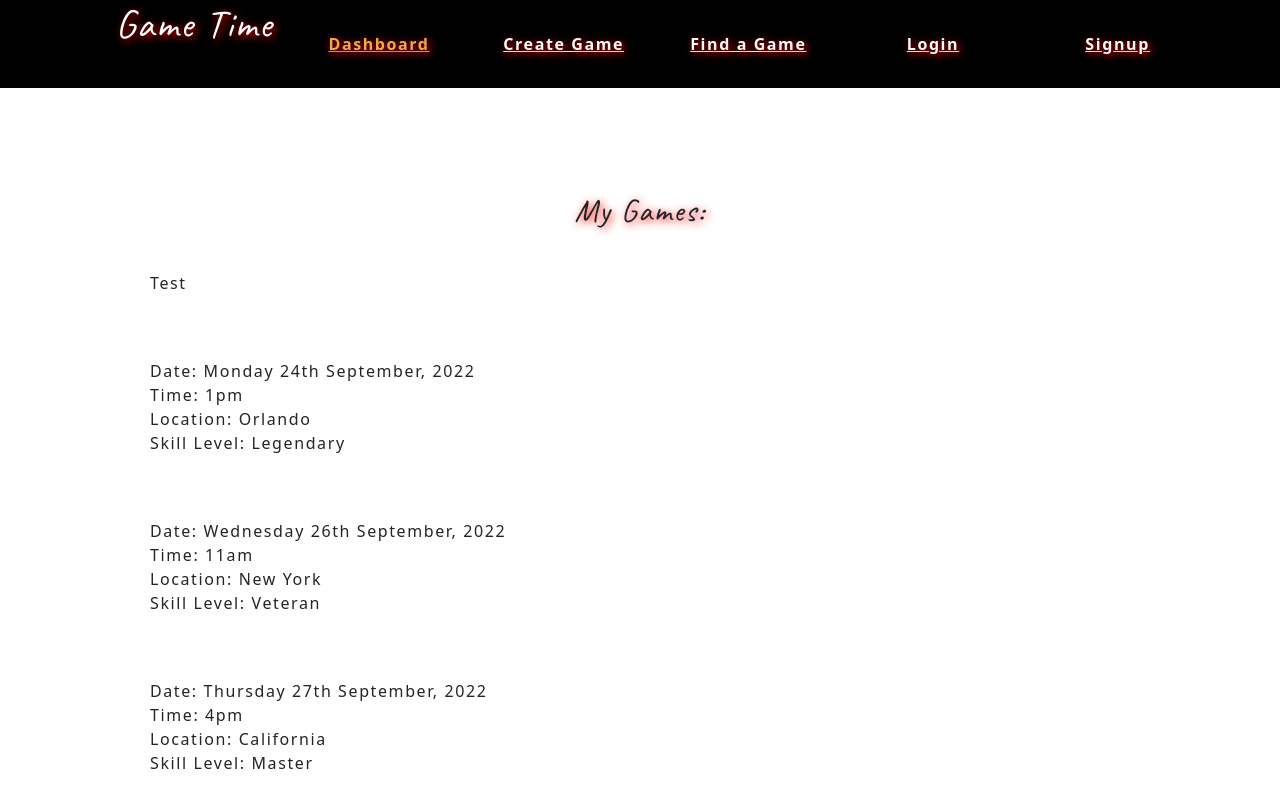
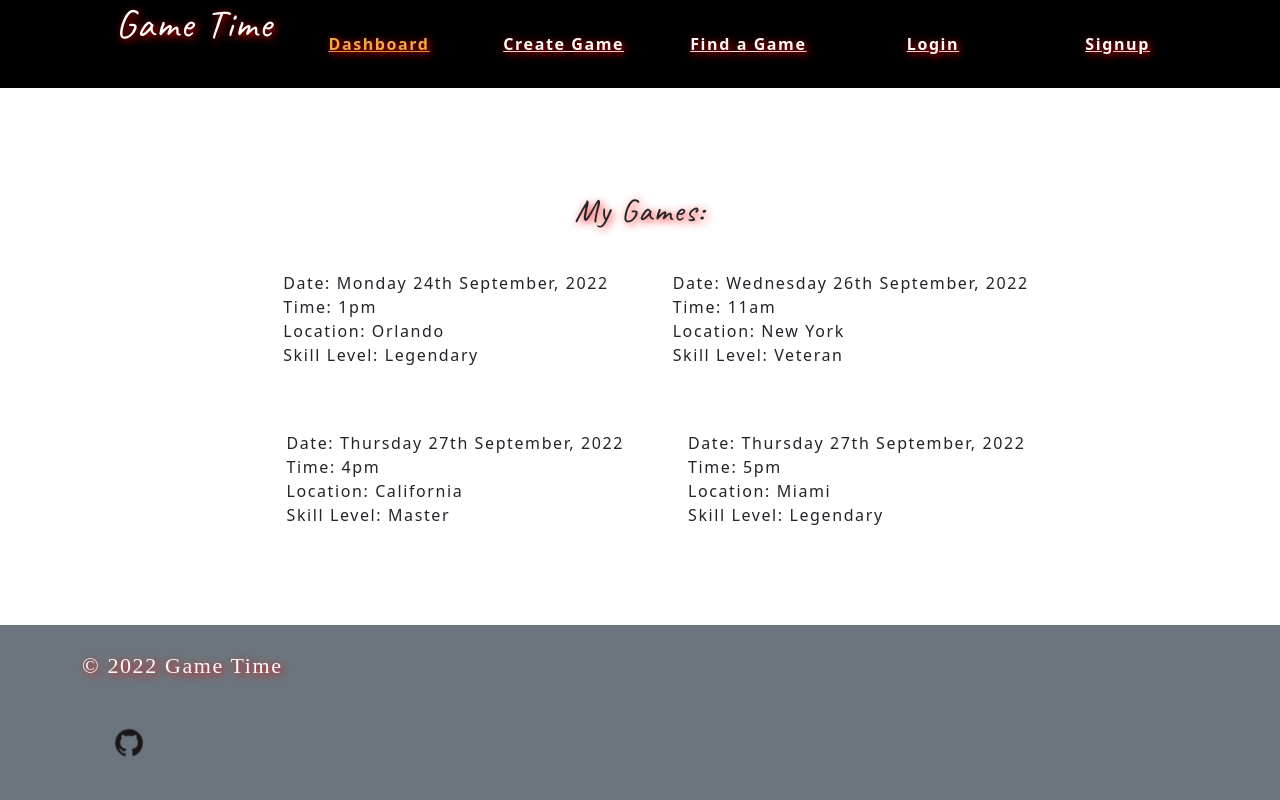
Before and after one commit to cdonais/game-time, a React (Create React App) app in the folder client/: page / in a window 1280 px wide. Shown: the top 800 px of the page. Built offline with nearby package versions, Linux system fonts and the light colour scheme; no server answers.

Commit message:
Fixed bug

```diff
--- a/client/src/pages/Dashboard.js
+++ b/client/src/pages/Dashboard.js
@@ -52,8 +52,7 @@ function Dashboard() {
 
                 </h2>
                 <div className="container">
-                    <ul className="row justify-content-center">
-                      <li>Test</li>
+                    <ul className="d-flex flex-row justify-content-center">
                       {upcomingGames.map((game) => (
                         <li key={game._id}>
                           Date: {game.gameDate}
```
Also changed, not shown: client/package.json (+1 -6 lines), 1 other file (tests, documents, lock files or other folders).
